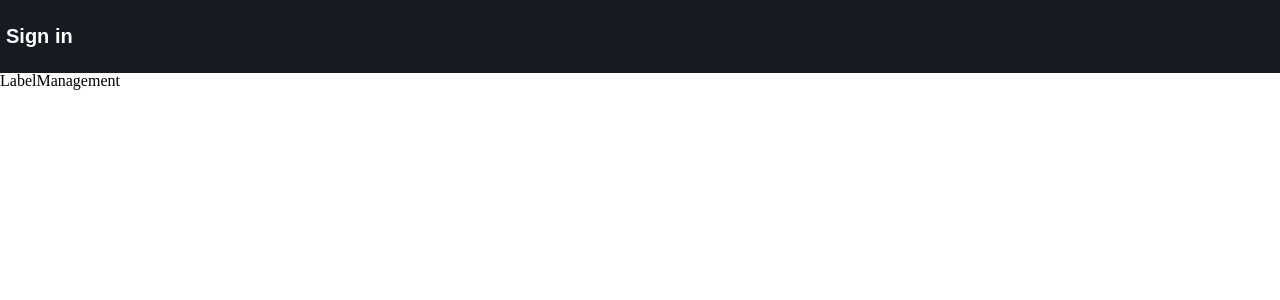
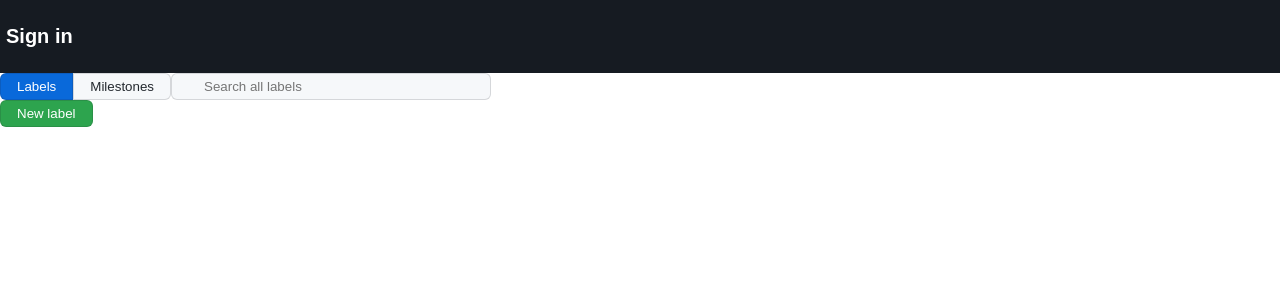
Before and after one commit to chloe7303/github-issue-test, a React (Create React App) app: page /labels in a window 1280 px wide. Shown: the top 300 px of the page. Built offline with nearby package versions, Linux system fonts and the light colour scheme.

Commit message:
create Button components.

```diff
--- /dev/null
+++ b/src/components/Buttons.tsx
@@ -0,0 +1,15 @@
+import styled from 'styled-components';
+
+export const Button = styled.button`
+  padding: 5px 16px;
+  font-weight: 500;
+  border-radius: 6px;
+  background-color: #f6f8fa;
+  color: #24292f;
+  border: 1px solid rgba(27, 31, 36, 0.15);
+`;
+
+export const PrimaryButton = styled(Button)`
+  background-color: #2da44e;
+  color: #fff;
+`;
--- a/src/pages/LabelManagement/LabelManagement.tsx
+++ b/src/pages/LabelManagement/LabelManagement.tsx
@@ -1,7 +1,38 @@
-import React from 'react';
+import { Button, PrimaryButton } from '../../components/Buttons';
+import styled from 'styled-components';
+
+const ButtonGroup = styled.div``;
+
+const Label = styled(Button)`
+  background-color: #0969da;
+  color: #fff;
+  border-radius: 6px 0 0 6px;
+`;
+
+const Milestones = styled(Button)`
+  border-radius: 0 6px 6px 0;
+`;
+
+const SearchInput = styled.input`
+  width: 320px;
+  border-radius: 6px;
+  background-color: #f6f8fa;
+  border: 1px solid rgba(27, 31, 36, 0.15);
+  padding: 5px 12px;
+  padding-left: 32px;
+`;
 
 const LabelManagement = () => {
-  return <div>LabelManagement</div>;
+  return (
+    <>
+      <ButtonGroup>
+        <Label>Labels</Label>
+        <Milestones>Milestones</Milestones>
+        <SearchInput placeholder="Search all labels" />
+      </ButtonGroup>
+      <PrimaryButton>New label</PrimaryButton>
+    </>
+  );
 };
 
 export default LabelManagement;
```
